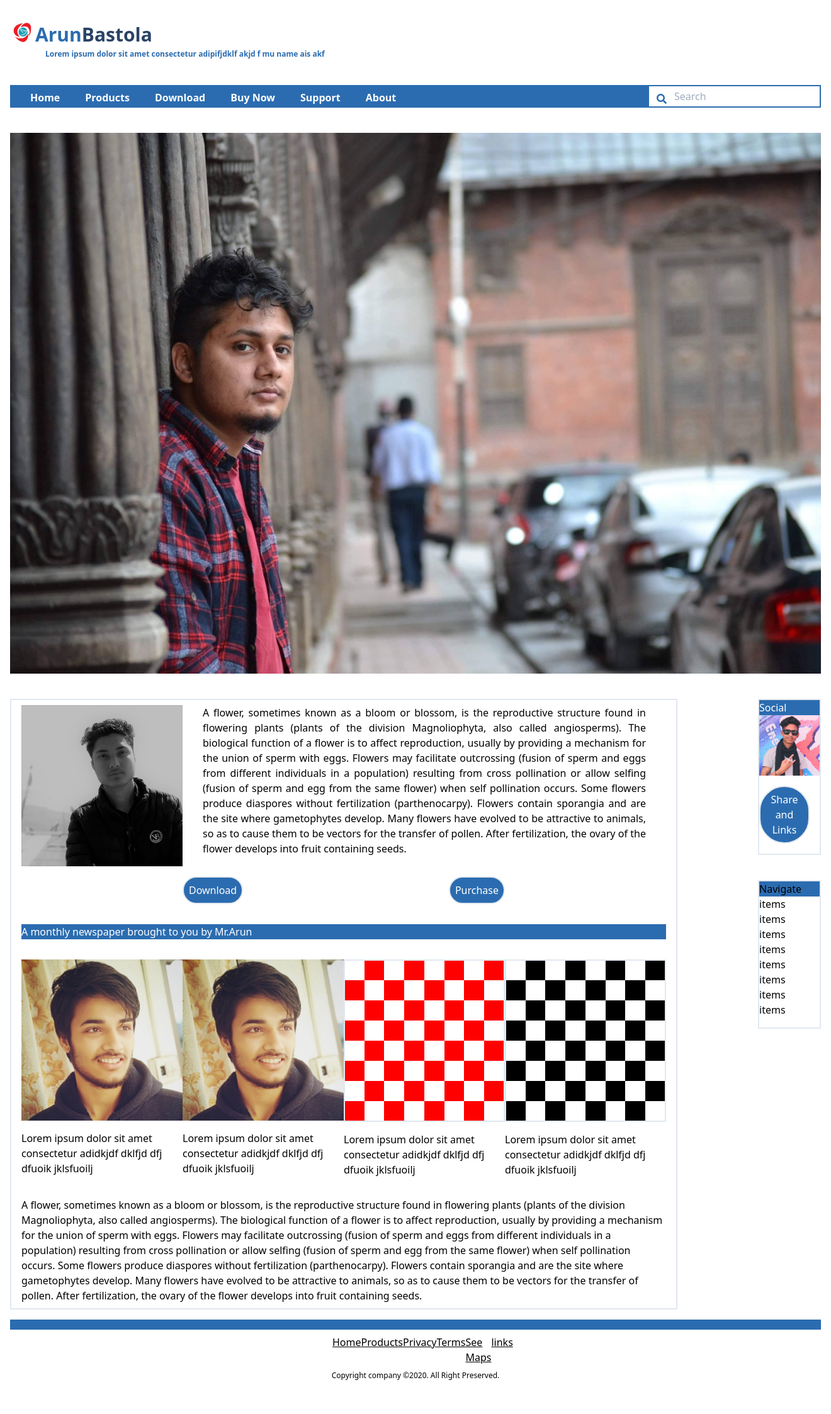
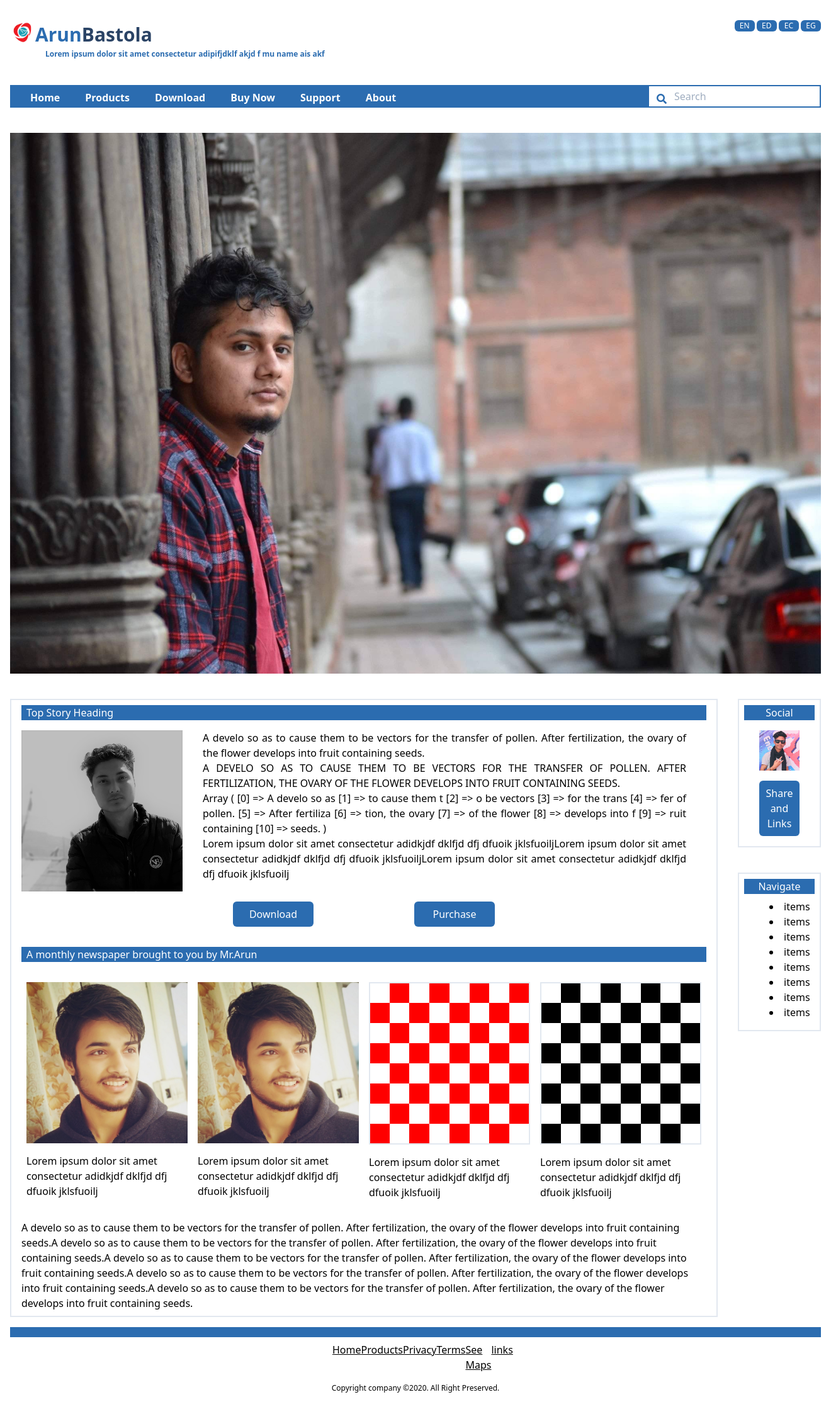
Before and after one commit to cixwarearun/php-second-day-task, a PHP site: page /wireFrame.php in a window 1320 px wide. Shown: the whole page at 63% size. Before the commit the page ends 2192 px from the top, so only its background shows below. Run offline with PHP 8.4, Linux system fonts and the light colour scheme; some libraries are stand-ins or nearby versions.

Commit message:
4th march task given by madan sir is completed

```diff
--- a/cixwareTask/wireFrame.php
+++ b/cixwareTask/wireFrame.php
@@ -1,6 +1,5 @@
 <?php
-   $main='A flower, sometimes known as a bloom or blossom, is the reproductive structure found in flowering plants
-   (plants of the division Magnoliophyta, also called angiosperms). The biological function of a flower is to affect reproduction, usually by providing a mechanism for the union of sperm with eggs. Flowers may facilitate outcrossing (fusion of sperm and eggs from different individuals in a population) resulting from cross pollination or allow selfing (fusion of sperm and egg from the same flower) when self pollination occurs. Some flowers produce diaspores without fertilization (parthenocarpy). Flowers contain sporangia and are the site where gametophytes develop. Many flowers have evolved to be attractive to animals, so as to cause them to be vectors
+   $main='A develo so as to cause them to be vectors
     for the transfer of pollen. After fertilization, the ovary of the flower develops into fruit containing seeds.';
     $block = 'Lorem ipsum dolor sit amet consectetur adidkjdf  dklfjd dfj dfuoik jklsfuoilj';
 ?>
@@ -16,7 +15,9 @@
 </head>
 <body class="overflow-x-hidden mx-4 " >
     <header class="      pt-8 text-blue-700  xl:flex-row md:justify-between  ">
-        <h1 class="text-3xl font-bold flex">
+
+        <h1 class="text-3xl font-bold flex justify-between">
+            <div class="flex">
                 <img class="h-10 w-10" src="image/cixware.png" alt="">
                 <div>
 
@@ -24,6 +25,14 @@
                     <div> Arun<span class="text-blue-900">Bastola</span></div>
                     <div class="text-xs px-4">Lorem ipsum dolor sit amet consectetur adipifjdklf akjd f mu name ais  akf</div>
                 </div>
+            </div>
+            <div class="text-xs  text-white  ">
+               <button class="w-8 bg-blue-700 rounded-md ">EN</button>
+               <button class="w-8 bg-blue-700 rounded-md ">ED</button>
+               <button class="w-8 bg-blue-700 rounded-md ">EC</button>
+               <button class="w-8 bg-blue-700 rounded-md ">EG</button>
+            </div>
+
 
         </h1>
         <div class="flex flex-col-reverse bg-blue-700 text-white lg:flex-row md:justify-between mt-10 mb-10 ">
@@ -47,41 +56,51 @@
     </header>
     <section >
         <div >
+
             <img class="w-full " src="image/remo.jpg" alt="">
         </div>
 
     </section>
     <section class="flex mt-10 ">
-        <div class="mr-32 pt-2 border-2 px-4 pb-2">
-             <div class=" flex justify-between">
+        <div class=" mr-8 pt-2 border-2 px-4 pb-2">
+        <h1 class="bg-blue-700 text-white pl-2">Top Story Heading</h1>
+             <div class=" flex justify-between mt-4">
+
                  <img class="w-64" src="image/binod-1.jpg" alt="">
                  <div class="mx-8 text-justify">
                      <?php
                         echo $main;
+                        echo '<br>';
+                        echo strtoupper($main);
+                        echo '<br>';
+                        print_r( str_split($main,15));
+                        echo '<br>';
+                        echo str_repeat($block,3);
+
                      ?>
                  </div>
              </div>
              <div>
-               <div class="flex justify-between  px-64 mt-4">
-                     <button class="border-2 bg-blue-700  rounded-full p-2 text-white" type="submit">Download</button>
+               <div class="flex justify-between  px-64 mx-20 mt-4">
+                     <button class="w-32 bg-blue-700  rounded-md overflow-hidden  p-2 text-white" type="submit">Download</button>
 
 
-                 <button  class="border-2 bg-blue-700 rounded-full p-2 text-white" type="submit">Purchase</button>
+                 <button  class=" w-32 bg-blue-700 rounded-md p-2 text-white" type="submit">Purchase</button>
              </div>
              <div class="mt-8">
-                 <h2 class="bg-blue-700 text-white ">
+                 <h2 class="bg-blue-700 text-white pl-2">
                      A monthly newspaper brought to you by Mr.Arun
                  </h2>
-                 <div class="flex justify-between mt-8">
-                     <div>
-                         <img class="w-64" src="image/diken.jpg" alt="">
+                 <div class="flex justify-between mt-8 ">
+                     <div class="px-2">
+                         <img class="w-64 h-64"  src="image/diken.jpg" alt="">
                          <div class="w-64 mt-4">
                              <?php
                                echo $block;
                              ?>
                          </div>
                      </div>
-                     <div>
+                     <div class="px-2">
                          <img class="w-64 h-64" src="image/diken.jpg" alt="">
                          <div class="w-64 mt-4">
                          <?php
@@ -89,7 +108,7 @@
                              ?>
                          </div>
                      </div>
-                     <div >
+                     <div class="px-2">
                             <table class="border-2  ">
                                         <?php
                                         function maka($n)
@@ -114,13 +133,14 @@
                                         maka(8)
                                         ?>
                                     </table>
+
                          <div class="w-64 mt-4">
                              <?php
                                echo $block;
                              ?>
                          </div>
                      </div>
-                     <div>
+                     <div class="px-2">
                      <table class="border-2 ">
                                 <?php
                                 function arun($n)
@@ -156,6 +176,7 @@
                  <div class="mt-8">
                     <?php
                        echo $main;
+                       echo str_repeat($main,4);
                     ?>
                  </div>
              </div>
@@ -163,21 +184,21 @@
         </div>
         <div class="w-full" >
             <div class="mb-10 border-2 pb-4 ">
-                 <h1 class="bg-blue-700 text-white">Social</h1>
-                 <img   src="image/sibu.jpg" alt="">
+                 <h1 class="bg-blue-700 text-white text-center mb-4 mt-2 mx-2">Social</h1>
+                 <img class="px-8"   src="image/sibu.jpg" alt="">
                  <div class="flex justify-center">
-                 <button class="border-2 mt-4 align-center  text-center bg-blue-700 mr-4 rounded-full p-2 text-white" type="submit">Share and Links</button>
+                 <button class="mx-8 w-full mt-4 align-center  text-center bg-blue-700  rounded-md p-2 text-white" type="submit">Share and Links</button>
                  </div>
             </div>
-            <div class="border-2 pb-4">
-                 <div class="bg-blue-700">Navigate</div>
-                 <div>
+            <div class="border-2 pb-4  px-2">
+                 <div class="bg-blue-700 text-center text-white mt-2">Navigate</div>
+                 <div class="mt-2">
 
 
                         <?php
                         $a=0;
                             while($a<8){
-                                echo 'items'.'<br>';
+                                echo '<li class=ml-10>'.'items'.'</li>';
 
                                 $a++;
 
@@ -203,7 +224,7 @@
 
 
     <footer class="mx-auto">
-        <div class="text-center  text-xs text-bold mt-2 mb-4  ">
+        <div class="text-center  text-xs text-bold mt-4 mb-8  ">
             Copyright company &copy;2020. All Right Preserved.
         </div>
     </footer>
```
Lines whose indentation alone changed are shown as unchanged.
